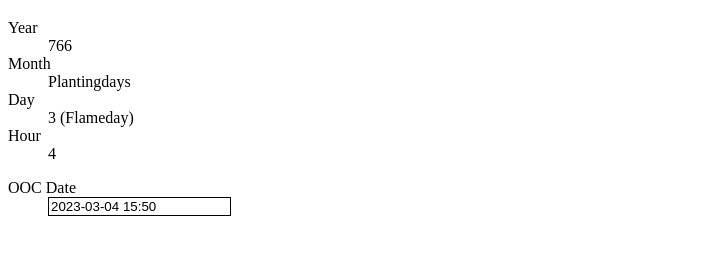
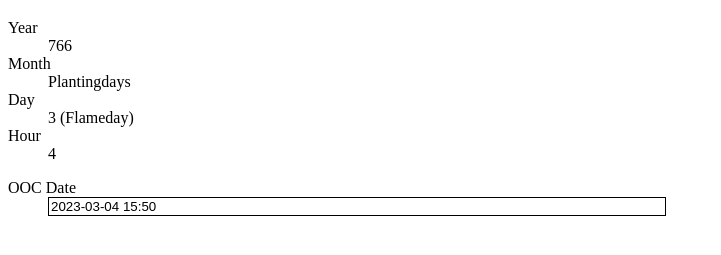
Before and after one commit to Dbevan/sustools, a plain HTML site: page index.html in a window 1280 px wide. Shown: the part 61-316 px from the top of the page, without its empty margins (0-721 px from the left). Drawn offline with nearby package versions, Linux system fonts and the light colour scheme.

Commit message:
Input and output a uniform width.

```diff
--- a/index.html
+++ b/index.html
@@ -8,6 +8,8 @@
 	#dtInput {
 		border: 1px solid black;
 	}
+
+	input, select { width: 50%; }
 </style>
 
 <h1>Sundering Shadows Calendar Conversion</h1>
```
